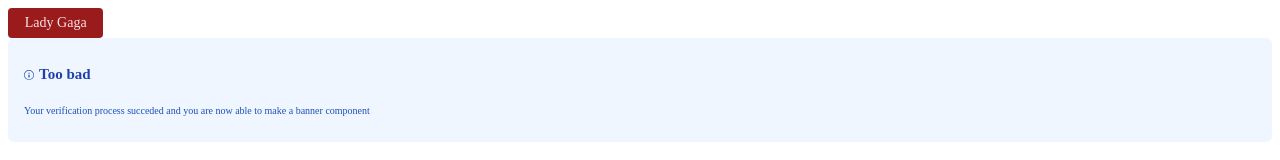
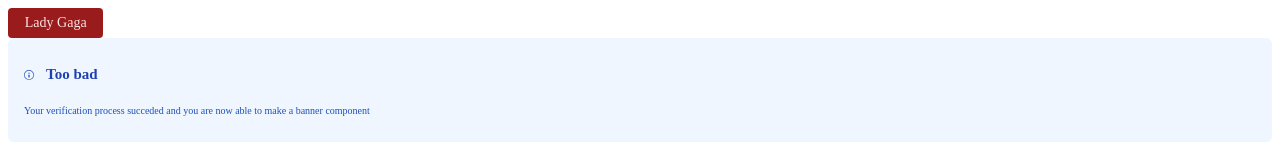
Before and after one commit to chingoblingers/Scrimba-Solo-Project-Component-Library-, a React (Vite) app in the folder Component Library/: page / in a window 1280 px wide. Shown: the top 160 px of the page. Built offline with nearby package versions, Linux system fonts and the light colour scheme.

Commit message:
fixed icon positioning and removed unused id

```diff
--- a/Component Library/src/components/Banner/Banner.jsx
+++ b/Component Library/src/components/Banner/Banner.jsx
@@ -33,7 +33,7 @@ const selectedIcon = statusIcon[loweredStatus] ?? statusIcon.neutral
     return(
         <div className="banner" style={selectedStatus}>
           <div className="banner-header">
-           <span> {selectedIcon} </span> <h2 id="banner-title" style={titleColor}>{title}</h2>
+           <span className='banner-icon'> {selectedIcon} </span> <h2 style={titleColor}>{title}</h2>
          </div>
         { children ? <p> {children} </p> : null }
         </div>
--- a/Component Library/src/index.css
+++ b/Component Library/src/index.css
@@ -25,5 +25,8 @@ border-radius: 1.2rem;
 .banner-header{
   display: flex;
   align-items: center;
-  gap: 0.5rem;
+  gap: 1.2rem;
 }
+.banner-icon{
+  display: flex;
+}
```
